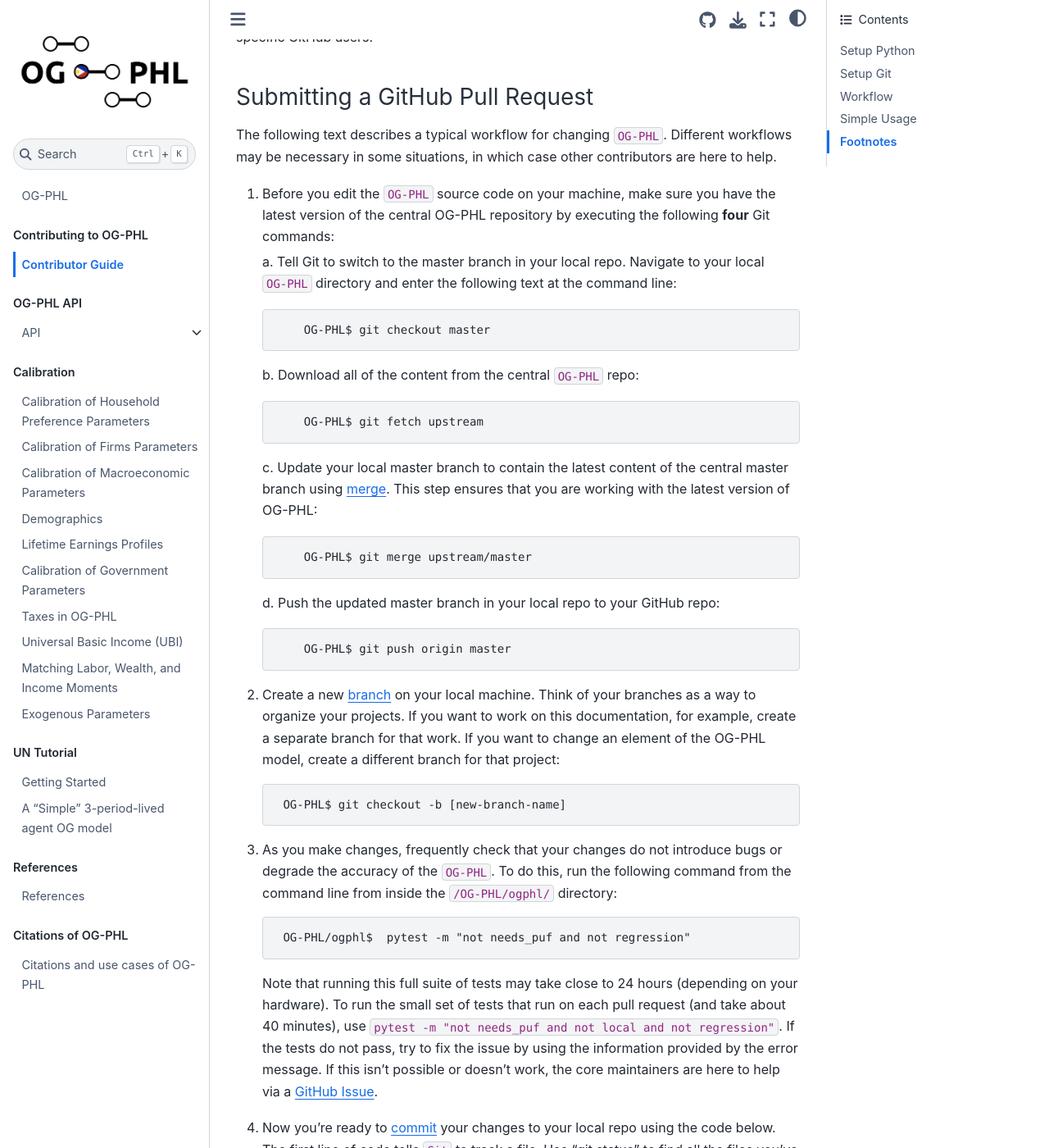
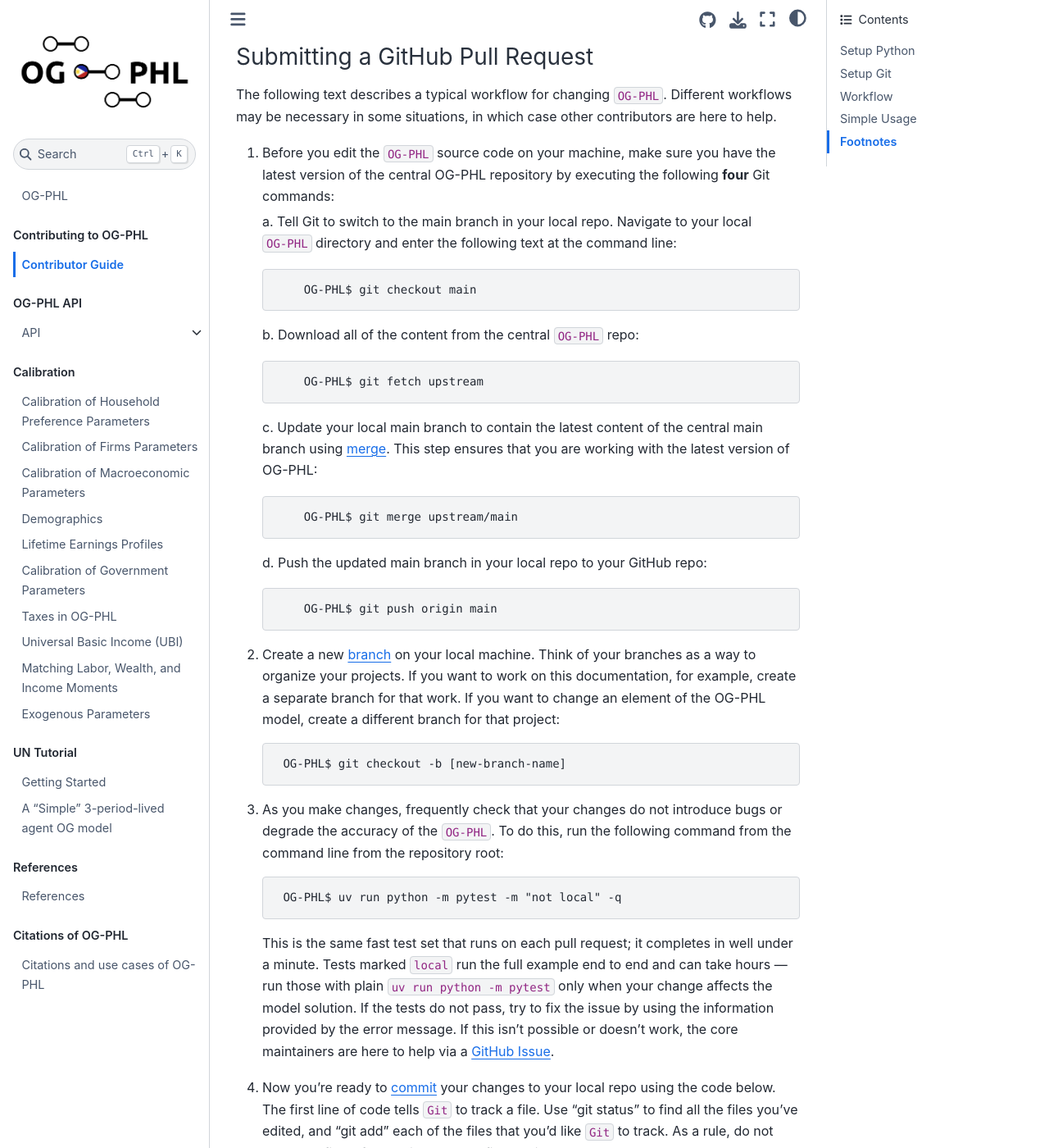
Before and after one commit to EAPD-DRB/OG-PHL, a Jupyter Book: the page built from docs/book/content/contributing/contributor_guide.md, in a window 1280 px wide and 1400 px high, scrolled down 2231 px. Shown: the whole window at 82% size. Built offline with Jupyter Book 1.0.4 settings and Sphinx 7.4.7 and the Sphinx Book theme 1.1.4, drawn with Linux system fonts in a browser that asks for light colours; comment, search, counter and statistics services are not loaded; some of the changed text lies outside the part shown.

Commit message:
Bring all install instructions in line with the uv workflow
The README now leads with a copy-paste quick start (install uv, clone,
uv run the example) and warns that pip install ogphl on a Python older
than 3.12 -- including the one that ships with macOS -- silently
installs an outdated release with an old OG-Core (verified: stock
Python 3.9 resolves ogphl 0.0.11 + ogcore 0.14.5 with no error).

The contributor guide and the UN tutorial no longer instruct readers to
build the ogphl-dev conda environment -- those steps failed outright,
since environment.yml was deleted in the 0.1.0 uv migration. Both now
use uv sync --extra dev and uv run, the contributor guide's test
command matches CI (pytest -m 'not local', seconds not hours), and
stale master-branch references now say main.

Quick start verified from a fresh clone: uv run creates the env with
Python 3.13 and the locked ogcore automatically.

````diff
--- a/docs/book/content/contributing/contributor_guide.md
+++ b/docs/book/content/contributing/contributor_guide.md
@@ -11,7 +11,7 @@
 (Sec_SetupPython)=
 ## Setup Python
 
-`OG-PHL` is written in the Python programming language. Download and install the free and most recent Anaconda distribution of Python and associated libraries from [Anaconda.com](https://www.anaconda.com/products/individual#Downloads).[^recent_python] You should do this even if you already have Python installed on your computer because the Anaconda distribution contains additional Python packages that are used by `OG-PHL` (many of which are not included in other Python installations). You can install the Anaconda distribution without having administrative privileges on your computer and the Anaconda distribution will not interfere with any Python installation that came as part of your computer's operating system.
+`OG-PHL` is written in the Python programming language, and the project's environments are managed with [`uv`](https://docs.astral.sh/uv/).[^recent_python] Install `uv` by following the [installation instructions](https://docs.astral.sh/uv/getting-started/installation/) for your platform (on macOS/Linux, `curl -LsSf https://astral.sh/uv/install.sh | sh`; or simply `pip install uv` if you already have Python). You do not need to install Python separately — `uv` downloads a compatible interpreter automatically, without administrative privileges, and does not interfere with any Python that came with your operating system.
 
 
 (Sec_SetupGit)=
@@ -42,25 +42,21 @@
       OG-PHL$ git remote add upstream https://github.com/EAPD-DRB/OG-PHL.git
     ```
 
-9. Create a conda environment with all of the necessary packages to execute the source code.
-The process of creating the `ogphl-dev` conda environment can take up to 10 minutes. The pip install of the `OG-Core` dependency from [pypi.org](https://pypi.org/project/ogcore/).
+9. Create the project environment, with all of the necessary packages to execute the source code, in a single step:
 
     ```
-      OG-PHL$ conda env create
+      OG-PHL$ uv sync --extra dev
     ```
 
-10. The prior command will create a conda environment called `ogphl-dev`.
-    Activate this environment as follows:
+    This creates a local `.venv` directory with the `ogphl` package and its development dependencies installed at the exact versions pinned in `uv.lock` (downloading a compatible Python interpreter if needed). For documentation/Jupyter Book work, run `uv sync --extra dev --extra docs` instead.
+
+10. Run commands in the environment by prefixing them with `uv run` (for example, `uv run python examples/run_og_phl.py`), or activate the environment first:
 
     ```
-      OG-PHL$ conda activate ogphl-dev
+      OG-PHL$ source .venv/bin/activate
     ```
 
-11. Once the environment is activated, install the `ogphl` package in the `ogphl-dev` environment with all its modules by executing the following `pip install` command.
-
-    ```
-      (ogphl-dev) OG-PHL$ pip install -e .
-    ```
+    (on Windows PowerShell: `.\.venv\Scripts\Activate.ps1`).
 
 If you have made it this far, you've successfully made a remote copy (a
 fork) of the central `OG-PHL` repo. That remote repo is hosted on GitHub.com at [https://github.com/EAPD-DRB/OG-PHL](https://github.com/EAPD-DRB/OG-PHL). You have also created a local repo (a [clone](https://help.github.com/articles/github-glossary/#clone)) that lives on your machine and only you can see; you will make your changes to
@@ -95,27 +91,27 @@
    make sure you have the latest version of the central OG-PHL
    repository by executing the following **four** Git commands:
 
-   a. Tell Git to switch to the master branch in your local repo.
+   a. Tell Git to switch to the main branch in your local repo.
       Navigate to your local `OG-PHL` directory and enter the
       following text at the command line:
 
     ```
-        OG-PHL$ git checkout master
+        OG-PHL$ git checkout main
     ```
 
    b. Download all of the content from the central `OG-PHL` repo:
     ```
         OG-PHL$ git fetch upstream
     ```
-   c. Update your local master branch to contain the latest content of
-      the central master branch using [merge](https://help.github.com/articles/github-glossary/#merge). This step ensures that
+   c. Update your local main branch to contain the latest content of
+      the central main branch using [merge](https://help.github.com/articles/github-glossary/#merge). This step ensures that
       you are working with the latest version of OG-PHL:
     ```
-        OG-PHL$ git merge upstream/master
+        OG-PHL$ git merge upstream/main
     ```
-   d. Push the updated master branch in your local repo to your GitHub repo:
+   d. Push the updated main branch in your local repo to your GitHub repo:
     ```
-        OG-PHL$ git push origin master
+        OG-PHL$ git push origin main
     ```
 2. Create a new [branch](https://help.github.com/articles/github-glossary/#branch) on your local machine. Think of your branches as a way to organize your projects. If you want to work on this documentation, for example, create a separate branch for that work. If you want to change an element of the OG-PHL model, create a different branch for that project:
     ```
@@ -123,12 +119,12 @@
     ```
 3. As you make changes, frequently check that your changes do not
    introduce bugs or degrade the accuracy of the `OG-PHL`. To do
-   this, run the following command from the command line from inside
-   the `/OG-PHL/ogphl/` directory:
+   this, run the following command from the command line from the
+   repository root:
     ```
-     OG-PHL/ogphl$  pytest -m "not needs_puf and not regression"
+     OG-PHL$ uv run python -m pytest -m "not local" -q
     ```
-   Note that running this full suite of tests may take close to 24 hours (depending on your hardware).  To run the small set of tests that run on each pull request (and take about 40 minutes), use  `pytest -m "not needs_puf and not local and not regression"`.  If the tests do not pass, try to fix the issue by using the information provided by the error message. If this isn't possible or doesn't work, the core maintainers are here to help via a [GitHub Issue](https://github.com/EAPD-DRB/OG-PHL/issues).
+   This is the same fast test set that runs on each pull request; it completes in well under a minute. Tests marked `local` run the full example end to end and can take hours — run those with plain `uv run python -m pytest` only when your change affects the model solution. If the tests do not pass, try to fix the issue by using the information provided by the error message. If this isn't possible or doesn't work, the core maintainers are here to help via a [GitHub Issue](https://github.com/EAPD-DRB/OG-PHL/issues).
 
 4. Now you're ready to [commit](https://help.github.com/articles/github-glossary/#commit) your changes to your local repo using the code below. The first line of code tells `Git` to track a file. Use "git status" to find all the files you've edited, and "git add" each of the files that you'd like `Git` to track. As a rule, do not add large files. If you'd like to add a file that is larger than 25 MB, please contact the other contributors and ask how to proceed. The second line of code commits your changes to your local repo and allows you to create a commit message; this should be a short description of your changes.
 
@@ -138,10 +134,10 @@
      OG-PHL$ git commit -m "[description-of-your-commit]"
     ```
 
-5. Periodically, make sure that the branch you created in step 2 is in sync with the changes other contributors are making to the central master branch by fetching upstream and merging upstream/master into your branch:
+5. Periodically, make sure that the branch you created in step 2 is in sync with the changes other contributors are making to the central main branch by fetching upstream and merging upstream/main into your branch:
     ```
       OG-PHL$ git fetch upstream
-      OG-PHL$ git merge upstream/master
+      OG-PHL$ git merge upstream/main
     ```
    You may need to resolve conflicts that arise when another contributor changed the same section of code that you are changing. Feel free to ask other contributors for guidance if this happens to you. If you do need to fix a merge conflict, re-run the test suite afterwards (step 4.)
 
@@ -151,7 +147,7 @@
     ```
 7. From the GitHub.com user interface, [open a pull request](https://help.github.com/articles/creating-a-pull-request/#creating-the-pull-request).
 
-8. When you open a GitHub pull request, a code coverage report will be automatically generated. If your branch adds new code that is not tested, the code coverage percent will decline and the number of untested statements ("misses" in the report) will increase. If this happens, you need to add to your branch one or more tests of your newly added code. Add tests so that the number of untested statements is the same as it is on the master branch.
+8. When you open a GitHub pull request, a code coverage report will be automatically generated. If your branch adds new code that is not tested, the code coverage percent will decline and the number of untested statements ("misses" in the report) will increase. If this happens, you need to add to your branch one or more tests of your newly added code. Add tests so that the number of untested statements is the same as it is on the main branch.
 
 
 (Sec_SimpleUsage)=
@@ -163,6 +159,6 @@
 (Sec_ContribFootnotes)=
 ## Footnotes
 
-[^recent_python]:The most recent version of Python from Anaconda is Python 3.12. `OG-PHL` is currently tested to run on Python 3.11 and 3.12.
+[^recent_python]:`OG-PHL` is currently tested to run on Python 3.12 and 3.13. You do not need to manage the Python version yourself: `uv sync` reads the project's requirements and downloads a compatible interpreter automatically.
 
 [^commandline_note]:The dollar sign is the end of the command prompt on a Mac. If you are using the Windows operating system, this is usually the right angle bracket (>). No matter the symbol, you don't need to type it (or anything to its left, which shows the current working directory) at the command line before you enter a command; the prompt symbol and preceding characters should already be there.
````
Also changed, not shown: CHANGELOG.md (+4 -0 lines), README.md (+86 -14 lines), docs/book/content/UNtutorial/getting_started.md (+19 -40 lines), docs/book/content/UNtutorial/solutions/3perOG/README.md (+4 -5 lines).
